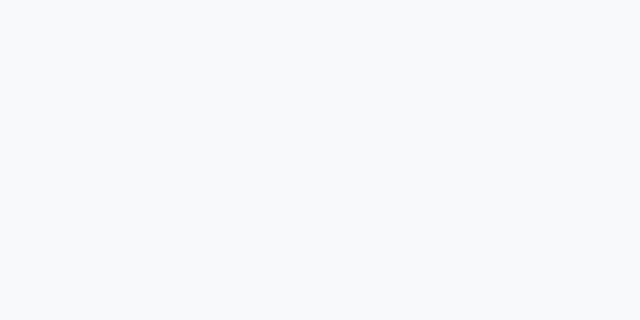
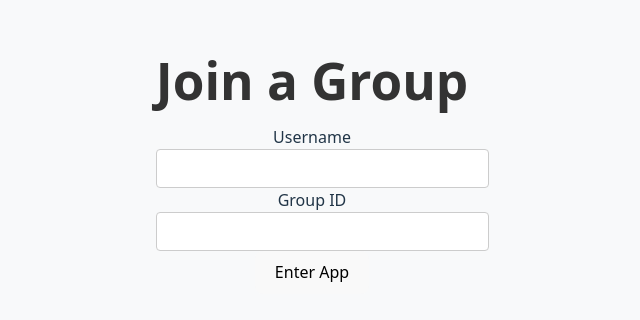
Before and after one commit to nwicker463/ideation-vite-frontend, a React (Vite) app: page /login in a window 1280 px wide. Before the commit this address had no page. Shown: the part 244-564 px from the top of the page, without its empty margins (328-968 px from the left). Built offline with nearby package versions, Linux system fonts and the light colour scheme.

Commit message:
adding login page”

```diff
--- a/src/App.jsx
+++ b/src/App.jsx
@@ -222,16 +222,12 @@ export default function IdeationGame() {
                 </p>
                 <Button
                   size="sm"
-                  onClick={() =>
-                    setParentId(parentId === idea.id ? null : idea.id)
-                  }
-                  className={`${
-                    parentId === idea.id
-                      ? 'bg-blue-600 text-white'
-                      : 'bg-gray-200 text-black'
-                  } hover:opacity-80`}
+                  onClick={() => {
+                    setParentId(parentId === idea.id ? null : idea.id); // Toggle selection
+                  }}
+                  className={parentId === idea.id ? 'selected-button' : 'unselected-button'}
                 >
-                  Build on this idea
+                  Build on
                 </Button>
 
               </div>
--- /dev/null
+++ b/src/Login.jsx
@@ -0,0 +1,48 @@
+import React, { useState } from 'react';
+import { useNavigate } from 'react-router-dom';
+
+export default function Login() {
+  const [username, setUsername] = useState('');
+  const [groupId, setGroupId] = useState('');
+  const navigate = useNavigate();
+
+  const handleSubmit = (e) => {
+    e.preventDefault();
+
+    if (!username || !groupId) return alert('Please fill out both fields');
+
+    localStorage.setItem('username', username);
+    localStorage.setItem('groupId', groupId);
+
+    navigate('/app'); // go to the main app
+  };
+
+  return (
+    <div className="p-8 max-w-md mx-auto">
+      <h1 className="text-2xl font-bold mb-4">Join a Group</h1>
+      <form onSubmit={handleSubmit} className="space-y-4">
+        <div>
+          <label className="block font-semibold mb-1">Username</label>
+          <input
+            type="text"
+            className="w-full border rounded p-2"
+            value={username}
+            onChange={(e) => setUsername(e.target.value)}
+          />
+        </div>
+        <div>
+          <label className="block font-semibold mb-1">Group ID</label>
+          <input
+            type="text"
+            className="w-full border rounded p-2"
+            value={groupId}
+            onChange={(e) => setGroupId(e.target.value)}
+          />
+        </div>
+        <button type="submit" className="bg-blue-600 text-white rounded px-4 py-2 hover:opacity-90">
+          Enter App
+        </button>
+      </form>
+    </div>
+  );
+}
--- a/src/main.jsx
+++ b/src/main.jsx
@@ -1,16 +1,30 @@
 import React from 'react';
 import ReactDOM from 'react-dom/client';
-import { BrowserRouter, Routes, Route } from 'react-router-dom';
+import { BrowserRouter, Routes, Route, Navigate } from 'react-router-dom';
 import App from './App.jsx';
 import Summary from './Summary.jsx';
+import Login from './Login.jsx';
 import './index.css';
+
+const ProtectedApp = () => {
+  const username = localStorage.getItem('username');
+  const groupId = localStorage.getItem('groupId');
+
+  if (!username || !groupId) {
+    return <Navigate to="/login" />;
+  }
+
+  return <App />;
+};
 
 ReactDOM.createRoot(document.getElementById('root')).render(
   <React.StrictMode>
     <BrowserRouter>
       <Routes>
-        <Route path="/" element={<App />} />
+        <Route path="/login" element={<Login />} />
+        <Route path="/app" element={<ProtectedApp />} />
         <Route path="/summary" element={<Summary />} />
+        <Route path="*" element={<Navigate to="/app" />} />
       </Routes>
     </BrowserRouter>
   </React.StrictMode>
```
